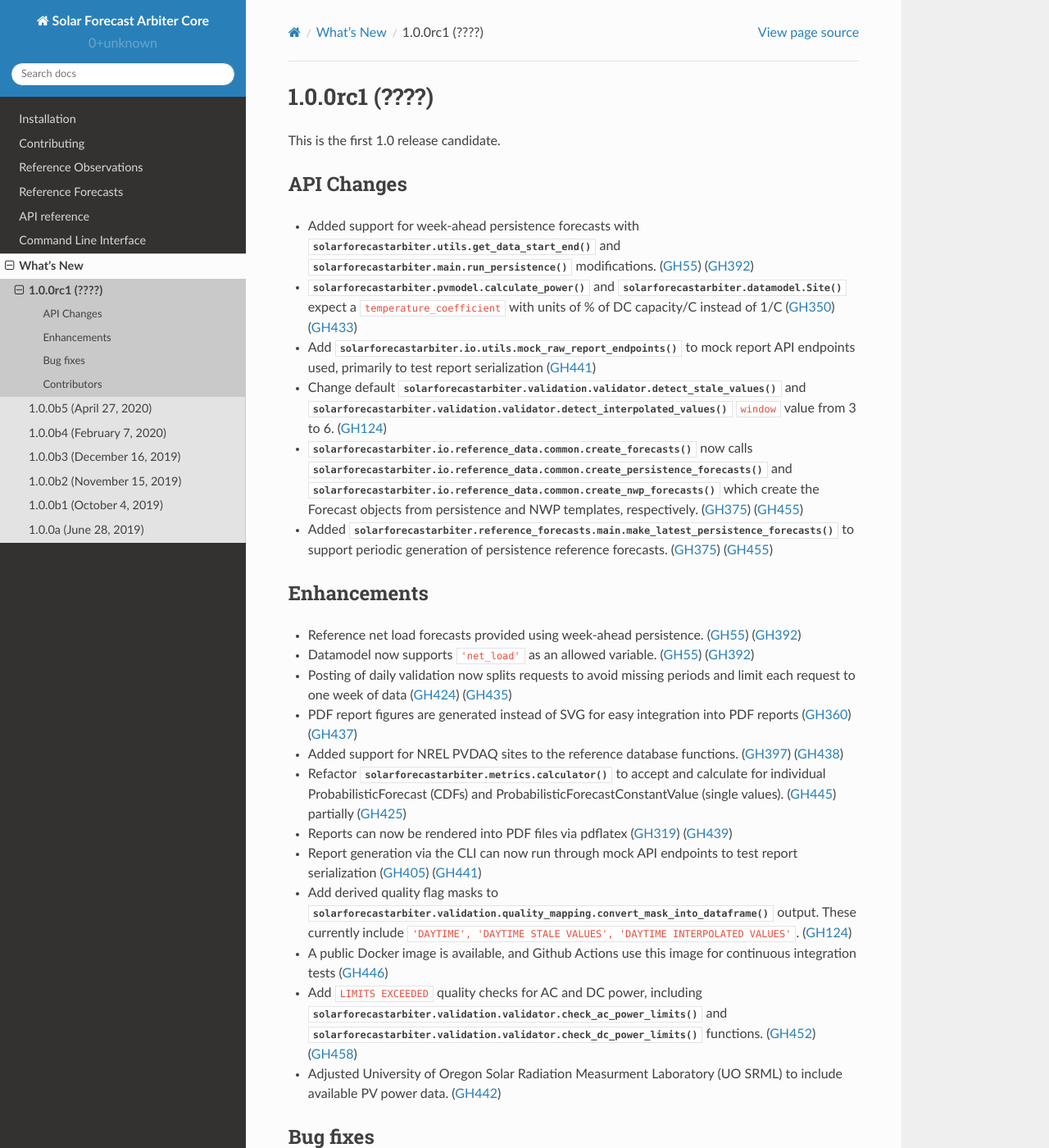
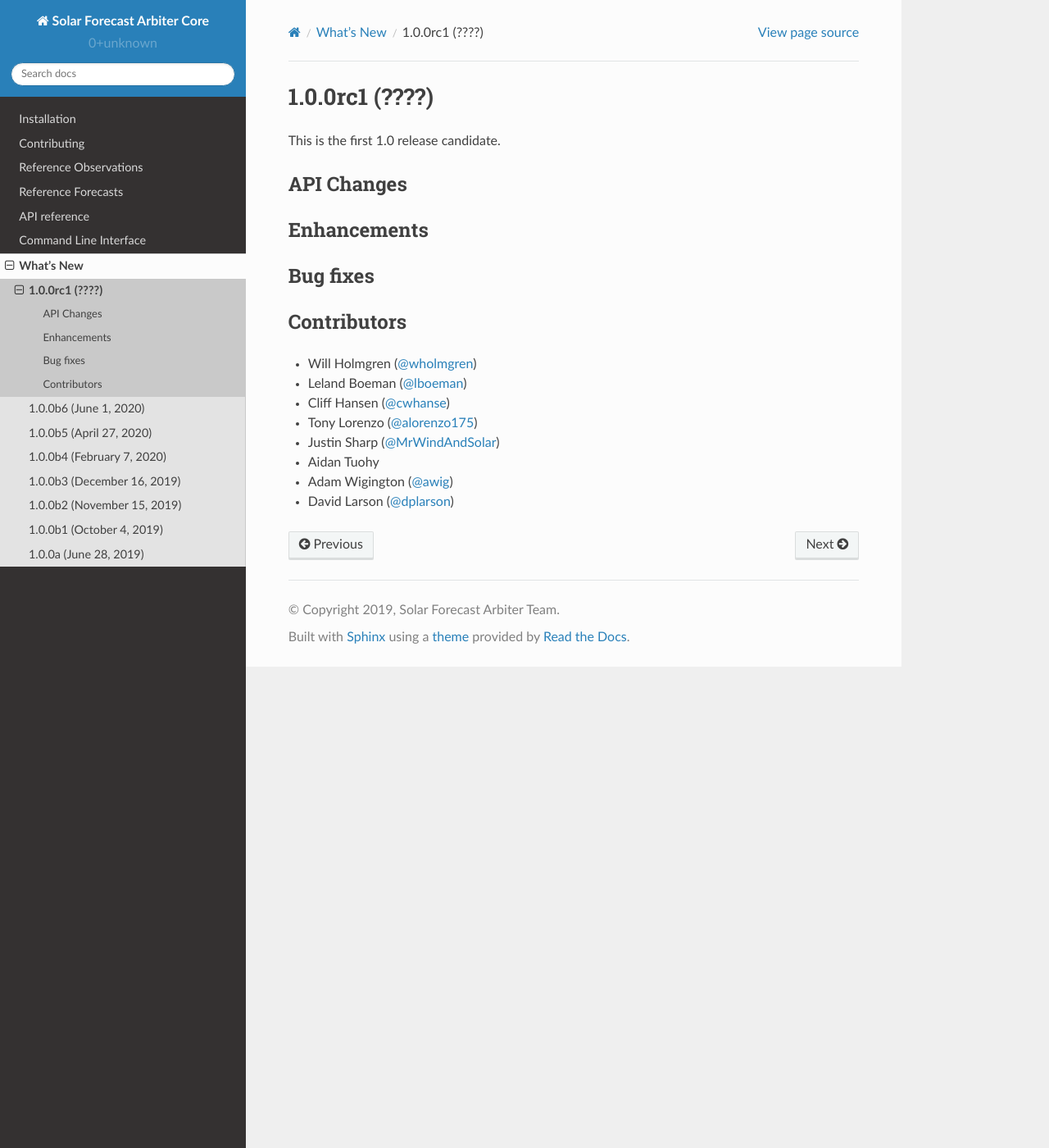
Before and after one commit to SolarArbiter/solarforecastarbiter-core, a Sphinx documentation site: the page built from docs/source/whatsnew/1.0.0rc1.rst, in a window 1280 px wide and 1400 px high. Shown: the whole window at 82% size. Built offline with Sphinx 7.4.7 and the Read the Docs theme 2.0.0, drawn with Linux system fonts in a browser that asks for light colours; some of the changed text lies outside the part shown.

```diff
--- a/docs/source/whatsnew/1.0.0rc1.rst
+++ b/docs/source/whatsnew/1.0.0rc1.rst
@@ -8,67 +8,14 @@ This is the first 1.0 release candidate.
 
 API Changes
 ~~~~~~~~~~~
-* Added support for week-ahead persistence forecasts with
-  :py:func:`solarforecastarbiter.utils.get_data_start_end` and
-  :py:func:`solarforecastarbiter.main.run_persistence` modifications. (:issue:`55`) (:pull:`392`)
-* :py:func:`solarforecastarbiter.pvmodel.calculate_power` and
-  :py:func:`solarforecastarbiter.datamodel.Site` expect a ``temperature_coefficient``
-  with units of % of DC capacity/C instead of 1/C (:issue:`350`) (:pull:`433`)
-* Add :py:func:`solarforecastarbiter.io.utils.mock_raw_report_endpoints` to mock
-  report API endpoints used, primarily to test report serialization (:pull:`441`)
-* Change default
-  :py:func:`solarforecastarbiter.validation.validator.detect_stale_values` and
-  :py:func:`solarforecastarbiter.validation.validator.detect_interpolated_values`
-  ``window`` value from 3 to 6. (:issue:`124`)
-* :py:func:`solarforecastarbiter.io.reference_data.common.create_forecasts` now
-  calls :py:func:`solarforecastarbiter.io.reference_data.common.create_persistence_forecasts`
-  and :py:func:`solarforecastarbiter.io.reference_data.common.create_nwp_forecasts`
-  which create the Forecast objects from persistence and NWP templates,
-  respectively. (:issue:`375`) (:pull:`455`)
-* Added :py:func:`solarforecastarbiter.reference_forecasts.main.make_latest_persistence_forecasts`
-  to support periodic generation of persistence reference forecasts. (:issue:`375`)
-  (:pull:`455`)
 
 
 Enhancements
 ~~~~~~~~~~~~
-* Reference net load forecasts provided using week-ahead persistence. (:issue:`55`) (:pull:`392`)
-* Datamodel now supports ``'net_load'`` as an allowed variable. (:issue:`55`) (:pull:`392`)
-* Posting of daily validation now splits requests to avoid missing periods and
-  limit each request to one week of data (:issue:`424`) (:pull:`435`)
-* PDF report figures are generated instead of SVG for easy integration into PDF
-  reports (:issue:`360`) (:pull:`437`)
-* Added support for NREL PVDAQ sites to the reference database functions.
-  (:issue:`397`) (:pull:`438`)
-* Refactor :py:func:`solarforecastarbiter.metrics.calculator` to accept and
-  calculate for individual ProbabilisticForecast (CDFs) and ProbabilisticForecastConstantValue
-  (single values). (:pull:`445`) partially (:issue:`425`)
-* Reports can now be rendered into PDF files via pdflatex (:issue:`319`) (:pull:`439`)
-* Report generation via the CLI can now run through mock API endpoints to test
-  report serialization (:issue:`405`) (:pull:`441`)
-* Add derived quality flag masks to
-  :py:func:`solarforecastarbiter.validation.quality_mapping.convert_mask_into_dataframe`
-  output. These currently include ``'DAYTIME', 'DAYTIME STALE VALUES',
-  'DAYTIME INTERPOLATED VALUES'``. (:issue:`124`)
-* A public Docker image is available, and Github Actions use this image for
-  continuous integration tests (:pull:`446`)
-* Add ``LIMITS EXCEEDED`` quality checks for AC and DC power, including
-  :py:func:`solarforecastarbiter.validation.validator.check_ac_power_limits` and
-  :py:func:`solarforecastarbiter.validation.validator.check_dc_power_limits`
-  functions. (:issue:`452`) (:pull:`458`)
-* Adjusted University of Oregon Solar Radiation Measurment Laboratory (UO SRML)
-  to include available PV power data. (:pull:`442`)
+
 
 Bug fixes
 ~~~~~~~~~
-* Fix incorrect ordering of months and weekdays in metrics plots.
-  (:issue:`428`) (:pull:`430`)
-* Ensure data is sorted from reference data sources before slicing and
-  posting to the API (:pull:`435`)
-* Fix bug with metrics.preprocessing for CDF ProbabilisticForecast reference
-  forecasts. (:pull:`445`)
-* Remove UO SMRL sites from reference dataset that have not reported recent
-  data. (:issue:`436`) (:pull:`442`)
 
 
 Contributors
--- a/docs/source/whatsnew/index.rst
+++ b/docs/source/whatsnew/index.rst
@@ -10,6 +10,7 @@ These are new features and improvements of note in each release.
    :maxdepth: 2
 
    1.0.0rc1
+   1.0.0b6
    1.0.0b5
    1.0.0b4
    1.0.0b3
```
Also changed, not shown: docs/source/whatsnew/1.0.0b6.rst (added, +94 -0 lines), 1 other file.
